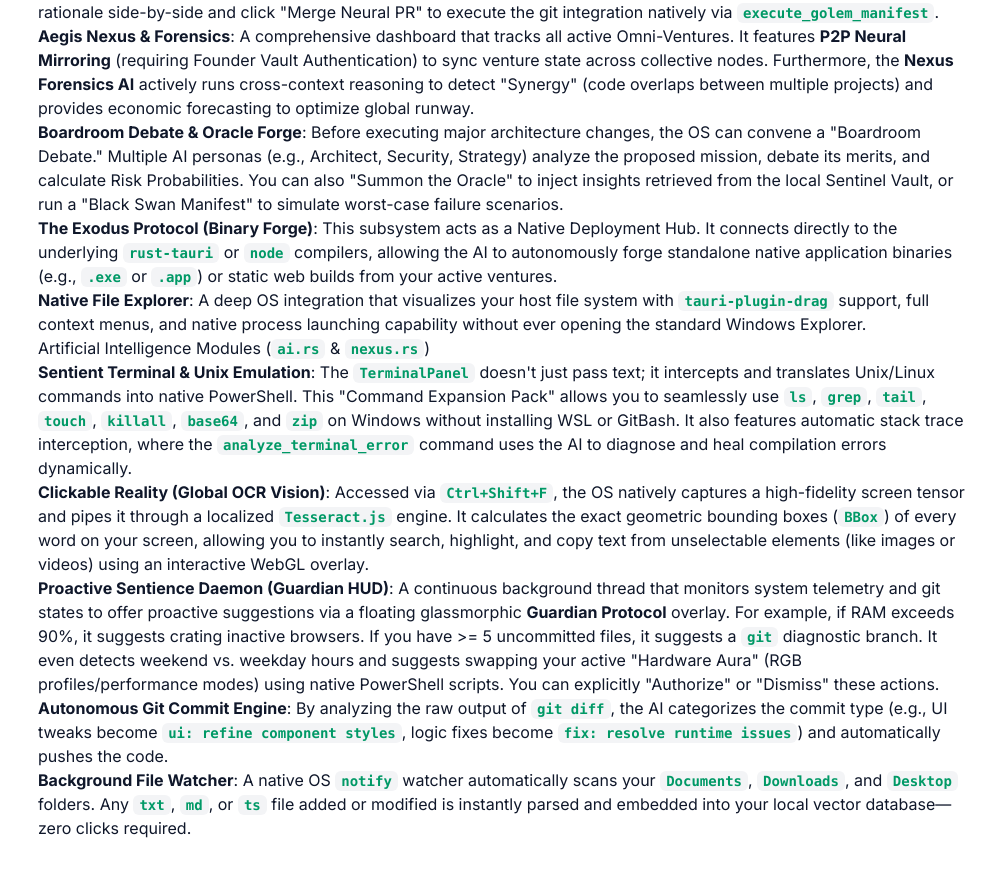
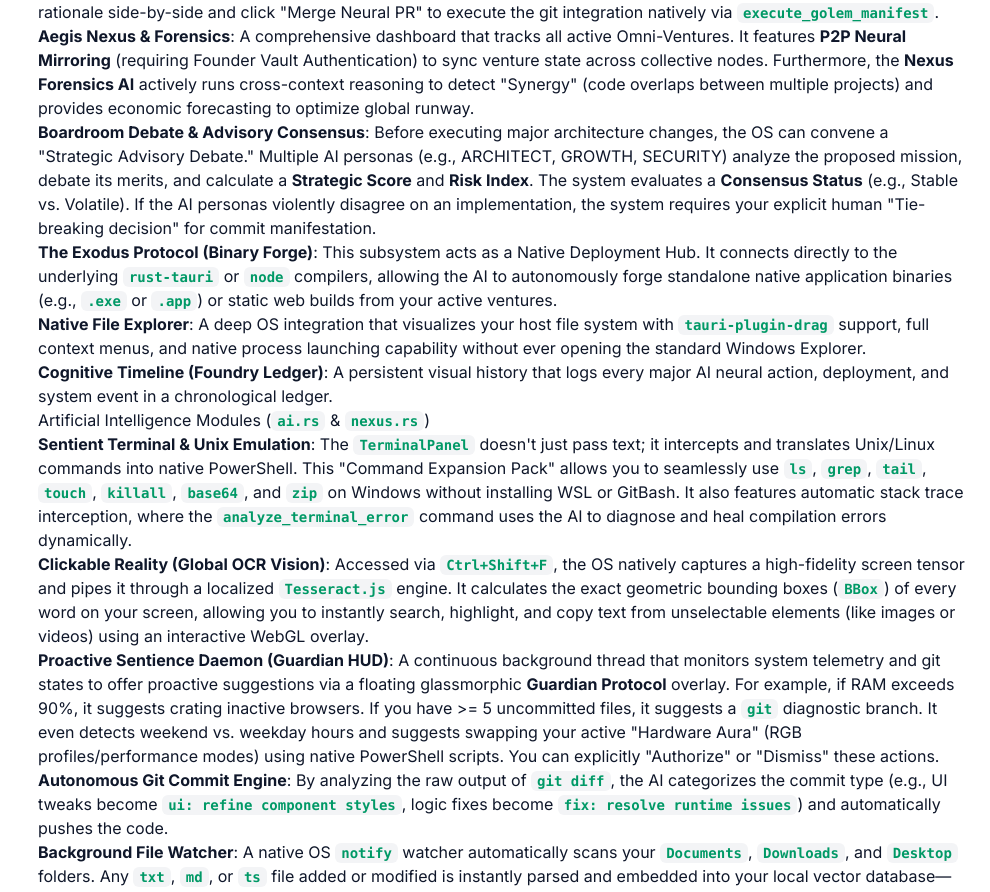
Before and after one commit to jibin7jose/Oasis-Shell-w, a Next.js app: page /docs/architecture in a window 1280 px wide. Shown: the part 805-1697 px from the top of the page, without its empty margins (290-1280 px from the left). Built offline with nearby package versions, Linux system fonts and the light colour scheme.

Commit message:
docs: finalize OS architecture documentation with Cognitive Timeline and Advisory Debate depth
- Documented Strategic Advisory Debate (Risk Indexes, Consensus Auras, Tie-Breakers)

- Documented Cognitive Timeline (Foundry Ledger for chronological neural events)

```diff
--- a/src/app/docs/architecture/page.mdx
+++ b/src/app/docs/architecture/page.mdx
@@ -16,9 +16,10 @@
 1. **Autonomous Agents (Hatchery)**: You can hatch a Golem via `hatch_autonomous_golem` which traps an LLM (like `gemma4`) in a continuous background loop. It receives a mission, calculates a **Thought Trace**, and executes PowerShell commands natively. The system actively tracks the Golem's **Evolution History**, keeping a forensic record of its internal reasoning as it solves problems.
 2. **Neural Workforce Panel**: An interactive UI overlay that allows you to monitor the active tasks of all hatched Golems. If a Golem generates a codebase refactor, it submits a **"Neural PR"** (Proposal). You can review the proposed changes and rationale side-by-side and click "Merge Neural PR" to execute the git integration natively via `execute_golem_manifest`.
 3. **Aegis Nexus & Forensics**: A comprehensive dashboard that tracks all active Omni-Ventures. It features **P2P Neural Mirroring** (requiring Founder Vault Authentication) to sync venture state across collective nodes. Furthermore, the **Nexus Forensics AI** actively runs cross-context reasoning to detect "Synergy" (code overlaps between multiple projects) and provides economic forecasting to optimize global runway.
-4. **Boardroom Debate & Oracle Forge**: Before executing major architecture changes, the OS can convene a "Boardroom Debate." Multiple AI personas (e.g., Architect, Security, Strategy) analyze the proposed mission, debate its merits, and calculate Risk Probabilities. You can also "Summon the Oracle" to inject insights retrieved from the local Sentinel Vault, or run a "Black Swan Manifest" to simulate worst-case failure scenarios.
+4. **Boardroom Debate & Advisory Consensus**: Before executing major architecture changes, the OS can convene a "Strategic Advisory Debate." Multiple AI personas (e.g., ARCHITECT, GROWTH, SECURITY) analyze the proposed mission, debate its merits, and calculate a **Strategic Score** and **Risk Index**. The system evaluates a **Consensus Status** (e.g., Stable vs. Volatile). If the AI personas violently disagree on an implementation, the system requires your explicit human "Tie-breaking decision" for commit manifestation.
 5. **The Exodus Protocol (Binary Forge)**: This subsystem acts as a Native Deployment Hub. It connects directly to the underlying `rust-tauri` or `node` compilers, allowing the AI to autonomously forge standalone native application binaries (e.g., `.exe` or `.app`) or static web builds from your active ventures.
 6. **Native File Explorer**: A deep OS integration that visualizes your host file system with `tauri-plugin-drag` support, full context menus, and native process launching capability without ever opening the standard Windows Explorer.
+7. **Cognitive Timeline (Foundry Ledger)**: A persistent visual history that logs every major AI neural action, deployment, and system event in a chronological ledger.
 
 ### Artificial Intelligence Modules (`ai.rs` & `nexus.rs`)
 - **Sentient Terminal & Unix Emulation**: The `TerminalPanel` doesn't just pass text; it intercepts and translates Unix/Linux commands into native PowerShell. This "Command Expansion Pack" allows you to seamlessly use `ls`, `grep`, `tail`, `touch`, `killall`, `base64`, and `zip` on Windows without installing WSL or GitBash. It also features automatic stack trace interception, where the `analyze_terminal_error` command uses the AI to diagnose and heal compilation errors dynamically.
```
